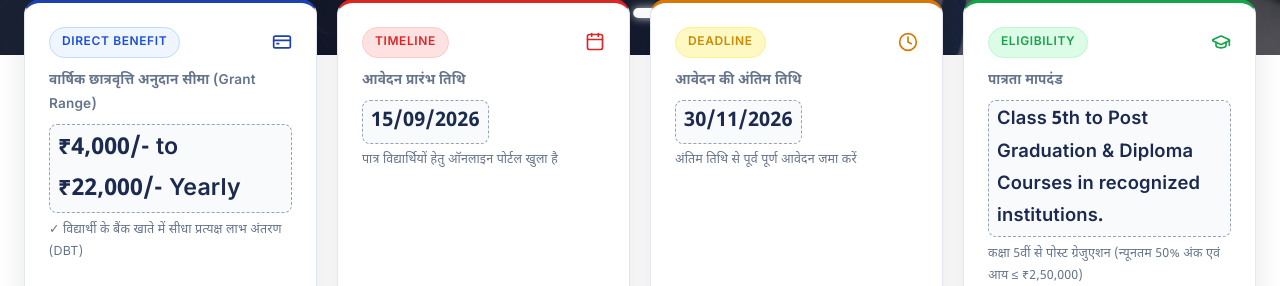
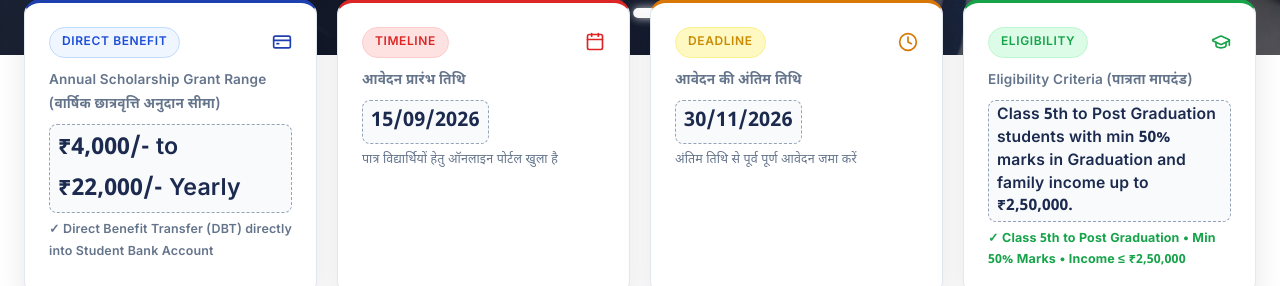
Before and after one commit to krish0000987-netizen/Jankalyan-manavadhikar-foundation, a React (Vite) app: page / in a window 1280 px wide. Shown: the part 666-952 px from the top of the page. Built offline with nearby package versions, Linux system fonts and the light colour scheme; no server answers; the database is empty.

Commit message:
feat: update homepage Direct Benefit to Annual Scholarship Grant Range (₹4,000/- to ₹22,000/- Yearly, DBT to bank account) and update Eligibility to Class 5th to Post Graduation with min 50% marks in Graduation and family income up to ₹2,50,000

```diff
--- a/src/context/AppContext.jsx
+++ b/src/context/AppContext.jsx
@@ -15,7 +15,7 @@ const INITIAL_CMS = {
   registrationFeeNote: "₹ 211.30/- (केवल आवेदन प्रक्रिया हेतु)",
   applicationStartDate: "15/09/2026",
   applicationLastDate: "30/11/2026",
-  eligibilityCriteria: "Class 5th to Post Graduation (Min 50% Marks & Annual Income up to ₹2,50,000)",
+  eligibilityCriteria: "Class 5th to Post Graduation students with min 50% marks in Graduation and family income up to ₹2,50,000.",
   officeAddress: "Ward No. 30, Shri Ram College Road, Dixit Colony, Jabalpur, Pin Code: 482002",
   registrationDetails: "JMF/MP/NGO/2026/894",
   officialEmail: "jankalyanmanavadhikar@gmail.com",
--- a/src/context/translations.js
+++ b/src/context/translations.js
@@ -43,7 +43,7 @@ export const translations = {
     overviewLastTitle: "Application Last Date",
     overviewLastDesc: "Submit Completed Form Before Deadline",
     overviewEligibilityTitle: "Eligibility Criteria",
-    overviewEligibilityDesc: "Class 5th to Post Graduation (Min 50% Marks & Income ≤ ₹2,50,000)",
+    overviewEligibilityDesc: "Class 5th to Post Graduation students with min 50% marks in Graduation and family income up to ₹2,50,000.",
 
     // Section 2: Objective
     objBadge: "SCHOLARSHIP OBJECTIVE",
@@ -350,14 +350,14 @@ export const translations = {
     heroCtaTrack: "आवेदन की स्थिति देखें",
 
     // Overview Cards
-    overviewAmountTitle: "वार्षिक छात्रवृत्ति अनुदान सीमा (Grant Range)",
-    overviewAmountDesc: "✓ विद्यार्थी के बैंक खाते में सीधा प्रत्यक्ष लाभ अंतरण (DBT)",
+    overviewAmountTitle: "Annual Scholarship Grant Range (वार्षिक छात्रवृत्ति अनुदान सीमा)",
+    overviewAmountDesc: "✓ Direct Benefit Transfer (DBT) directly into Student Bank Account",
     overviewStartTitle: "आवेदन प्रारंभ तिथि",
     overviewStartDesc: "पात्र विद्यार्थियों हेतु ऑनलाइन पोर्टल खुला है",
     overviewLastTitle: "आवेदन की अंतिम तिथि",
     overviewLastDesc: "अंतिम तिथि से पूर्व पूर्ण आवेदन जमा करें",
-    overviewEligibilityTitle: "पात्रता मापदंड",
-    overviewEligibilityDesc: "कक्षा 5वीं से पोस्ट ग्रेजुएशन (न्यूनतम 50% अंक एवं आय ≤ ₹2,50,000)",
+    overviewEligibilityTitle: "Eligibility Criteria (पात्रता मापदंड)",
+    overviewEligibilityDesc: "Class 5th to Post Graduation students with min 50% marks in Graduation and family income up to ₹2,50,000.",
 
     // Section 2: Objective
     objBadge: "योजना का उद्देश्य",
--- a/src/pages/Home.jsx
+++ b/src/pages/Home.jsx
@@ -192,13 +192,13 @@ export const Home = () => {
               <CreditCard size={20} color="#1E40AF" />
             </div>
             <div style={{ fontSize: '0.85rem', color: '#64748B', fontWeight: 600 }}>
-              {t.overviewAmountTitle}
+              {t.overviewAmountTitle || 'Annual Scholarship Grant Range'}
             </div>
             <div style={{ fontSize: '1.45rem', fontWeight: 800, color: '#1B2A4E', margin: '0.4rem 0' }}>
               <span className="editable-field">{cms.scholarshipAmount || '₹4,000/- to ₹22,000/- Yearly'}</span>
             </div>
-            <div style={{ fontSize: '0.78rem', color: '#64748B' }}>
-              {t.overviewAmountDesc}
+            <div style={{ fontSize: '0.78rem', color: '#64748B', fontWeight: 600 }}>
+              {t.overviewAmountDesc || '✓ Direct Benefit Transfer (DBT) directly into Student Bank Account'}
             </div>
           </div>
 
@@ -240,13 +240,15 @@ export const Home = () => {
               <GraduationCap size={20} color="#16A34A" />
             </div>
             <div style={{ fontSize: '0.85rem', color: '#64748B', fontWeight: 600 }}>
-              {t.overviewEligibilityTitle}
+              {t.overviewEligibilityTitle || 'Eligibility Criteria'}
             </div>
-            <div style={{ fontSize: '1.15rem', fontWeight: 800, color: '#1B2A4E', margin: '0.4rem 0' }}>
-              <span className="editable-field">{cms.eligibilityCriteria}</span>
+            <div style={{ fontSize: '0.98rem', fontWeight: 800, color: '#1B2A4E', margin: '0.4rem 0', lineHeight: 1.45 }}>
+              <span className="editable-field">
+                {cms.eligibilityCriteria || t.overviewEligibilityDesc || 'Class 5th to Post Graduation students with min 50% marks in Graduation and family income up to ₹2,50,000.'}
+              </span>
             </div>
-            <div style={{ fontSize: '0.78rem', color: '#64748B' }}>
-              {t.overviewEligibilityDesc}
+            <div style={{ fontSize: '0.78rem', color: '#16A34A', fontWeight: 700 }}>
+              ✓ Class 5th to Post Graduation • Min 50% Marks • Income ≤ ₹2,50,000
             </div>
           </div>
 
--- a/src/services/cmsService.js
+++ b/src/services/cmsService.js
@@ -16,7 +16,7 @@ export const cmsService = {
         teamRes,
         downloadsRes
       ] = await Promise.all([
-        supabase.from('scholarship_schemes').select('*').eq('is_active', true).limit(1).single(),
+        supabase.from('scholarship_schemes').select('*').eq('id', 'd0000000-0000-0000-0000-000000000001').maybeSingle(),
         supabase.from('system_settings').select('*'),
         supabase.from('hero_slides').select('*').eq('is_active', true).order('display_order', { ascending: true }),
         supabase.from('announcements').select('*').eq('is_active', true).order('display_order', { ascending: true }),
@@ -41,7 +41,7 @@ export const cmsService = {
         registrationFeeNote: '₹ 211.30/- (केवल आवेदन प्रक्रिया हेतु)',
         applicationStartDate: settingsMap.applicationStartDate || (activeScheme.application_start_date === '2026-09-15' ? '15/09/2026' : activeScheme.application_start_date) || '15/09/2026',
         applicationLastDate: settingsMap.applicationClosingDate || (activeScheme.application_end_date === '2026-11-30' ? '30/11/2026' : activeScheme.application_end_date) || '30/11/2026',
-        eligibilityCriteria: activeScheme.eligibility_overview || 'Class 5th to Post Graduation & Diploma Courses in recognized institutions.',
+        eligibilityCriteria: activeScheme.eligibility_overview || 'Class 5th to Post Graduation students with min 50% marks in Graduation and family income up to ₹2,50,000.',
         academicYear: activeScheme.academic_year || '2026-27',
         schemeId: activeScheme.id,
 
```
